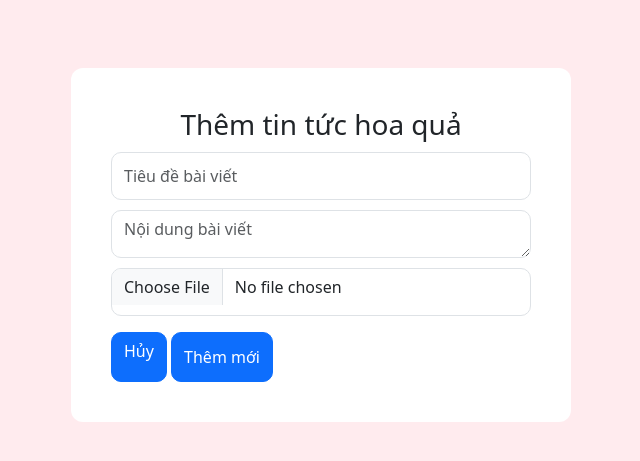
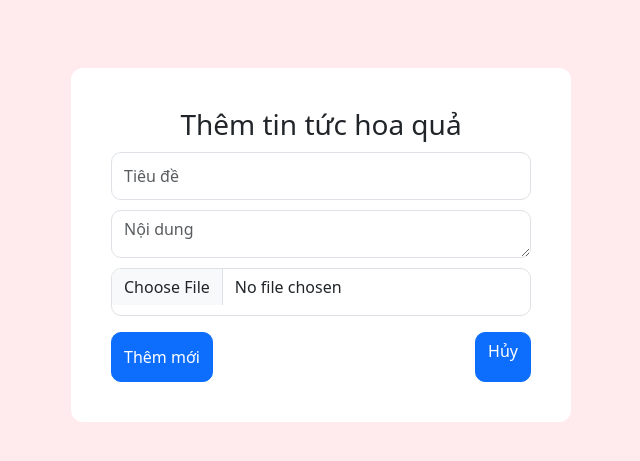
Before and after one commit to kiettne26/Group-CNW, a PHP site: page /views/admin/news/add.php in a window 1280 px wide. Shown: the top 461 px of the page, without its empty margins (319-959 px from the left). Run offline with PHP 8.4, Linux system fonts and the light colour scheme.

Commit message:
Your commit message

```diff
--- a/BaiTH02_MVC/views/admin/news/add.php
+++ b/BaiTH02_MVC/views/admin/news/add.php
@@ -29,6 +29,14 @@
             height: 50px;
             border-radius: 10px;
         }
+        .button-group {
+            display: flex;
+            justify-content: space-between;
+        }
+        .button-group a,
+        .button-group button {
+            width: 48%;
+        }
     </style>
 </head>
 <body>
@@ -39,19 +47,22 @@
                     <h3 class="text-center">Thêm tin tức hoa quả</h3>
 
                     <div class="form-group">
-                        <input name="title" class="form-control" type="text" placeholder="Tiêu đề bài viết" required>
+                        <input name="title" class="form-control" type="text" placeholder="Tiêu đề " required>
                     </div>
 
                     <div class="form-group">
-                        <textarea name="content" class="form-control" rows="4" placeholder="Nội dung bài viết" required></textarea>
+                        <textarea name="content" class="form-control" rows="4" placeholder="Nội dung" required></textarea>
                     </div>
 
                     <div class="form-group">
                         <input name="image" class="form-control" type="file" required>
                     </div>
 
-                    <a href="index.php?controller=news&action=dashboard" class="btn btn-primary btn-block confirm-button mt-3">Hủy</a>
-                    <button class="btn btn-primary btn-block confirm-button mt-3" type="submit" name="add">Thêm mới</button>
+                    <!-- Nút Hủy bên phải và Nút Thêm mới bên trái -->
+                    <div class="d-flex justify-content-between mt-3">
+                        <button class="btn btn-primary confirm-button" type="submit" name="add">Thêm mới</button>
+                        <a href="index.php?controller=news&action=dashboard" class="btn btn-primary confirm-button ms-auto">Hủy</a>
+                    </div>
                 </div>
             </form>
 
```
